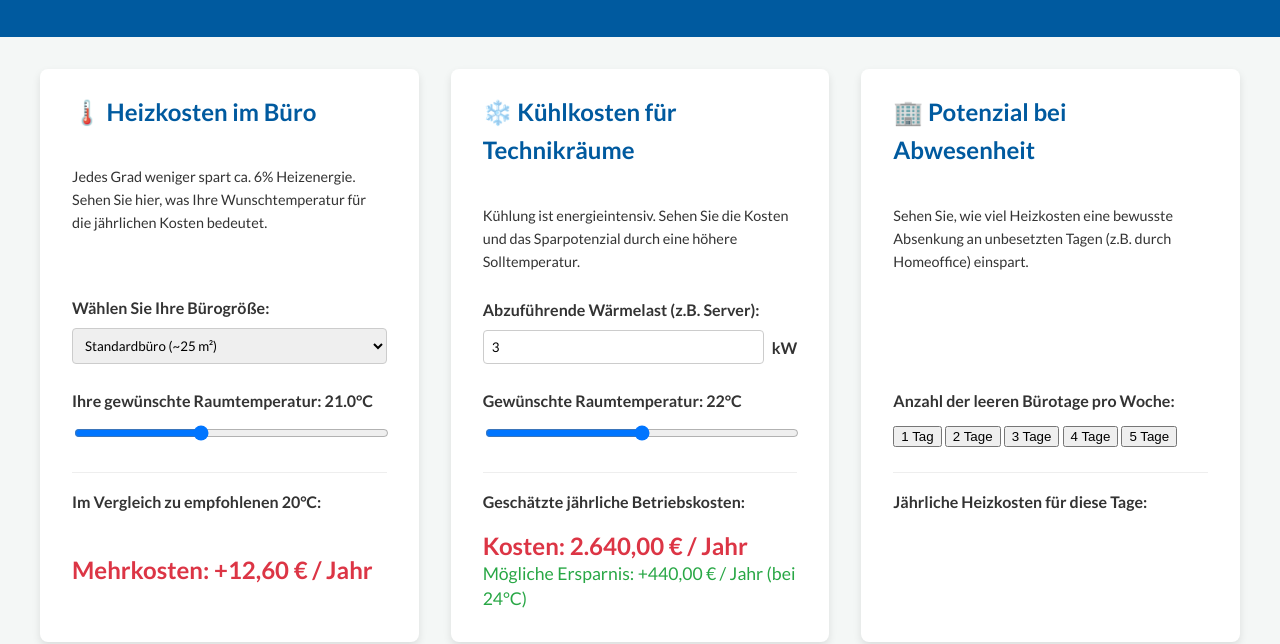
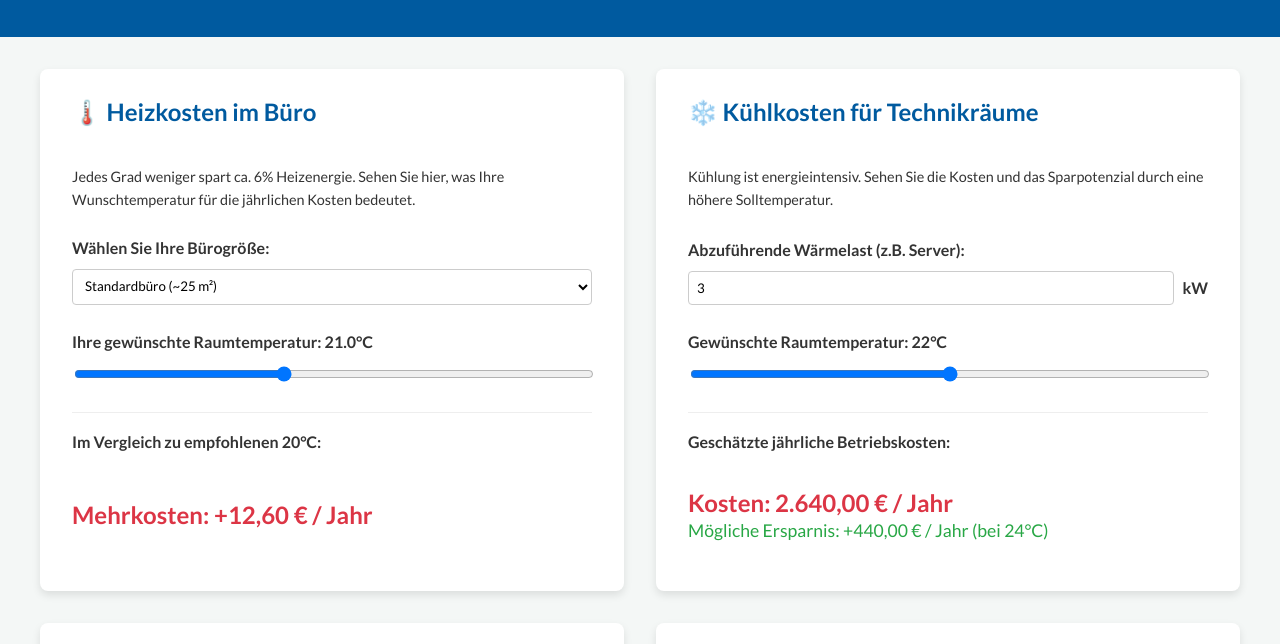
Before and after one commit to Oktaederim/EnergieNutzer, a plain HTML site: page index.html in a window 1280 px wide. Shown: the part 133-777 px from the top of the page. Drawn offline with Linux system fonts and the light colour scheme.

Commit message:
Update style.css
Neues Konzept

```diff
--- a/style.css
+++ b/style.css
@@ -1,4 +1,3 @@
-/* Grundlegende Stile und Variablen */
 :root {
     --primary-bg: #f4f7f6;
     --card-bg: #ffffff;
@@ -26,8 +25,16 @@ body {
     margin: 2rem auto;
     padding: 0 1rem;
     display: grid;
-    grid-template-columns: repeat(auto-fit, minmax(320px, 1fr));
+    /* Standardmäßig einspaltig für mobile Geräte */
+    grid-template-columns: 1fr;
     gap: 2rem;
+}
+
+/* 2x2 Grid für Bildschirme breiter als 900px */
+@media (min-width: 900px) {
+    .container {
+        grid-template-columns: repeat(2, 1fr);
+    }
 }
 
 header {
@@ -42,7 +49,6 @@ header h1 {
     font-size: 2.5rem;
 }
 
-/* Karten-Stil für Module */
 .card {
     background-color: var(--card-bg);
     border-radius: var(--border-radius);
@@ -64,62 +70,52 @@ header h1 {
     flex-grow: 1;
 }
 
-/* Eingabegruppen */
-.input-group {
-    margin-bottom: 1.5rem;
-}
+.input-group { margin-bottom: 1.5rem; }
+.input-group label { display: block; margin-bottom: 0.5rem; font-weight: 700; }
 
-.input-group label {
-    display: block;
-    margin-bottom: 0.5rem;
-    font-weight: 700;
-}
+.input-with-unit { display: flex; align-items: center; }
+.input-with-unit input { width: 80px; }
+.input-with-unit span { margin-left: 0.5rem; font-weight: 700; }
 
-.input-with-unit {
-    display: flex;
-    align-items: center;
-}
-
-.input-with-unit input {
-    width: 80px;
-}
-
-.input-with-unit span {
-    margin-left: 0.5rem;
-    font-weight: 700;
-}
-
-
-/* Formular-Elemente */
-input[type="range"] {
-    width: 100%;
-    cursor: pointer;
-}
-
+input[type="range"] { width: 100%; cursor: pointer; }
 input[type="number"], select {
     width: 100%;
     padding: 0.5rem;
     border: 1px solid #ccc;
     border-radius: 4px;
     font-family: var(--font-family);
+    background-color: #fff;
 }
 
-/* Ergebnis-Anzeige */
-.result {
-    margin-top: auto;
-    padding-top: 1rem;
-    border-top: 1px solid #eee;
+.button-group, .button-row {
+    display: flex;
+    gap: 0.5rem;
+    flex-wrap: wrap; /* Erlaubt Umbruch bei Platzmangel */
+}
+.button-group button, .button-row button {
+    flex-grow: 1;
+    padding: 0.75rem 0.5rem; /* Weniger horizontales Padding */
+    border: 2px solid var(--primary-color);
+    background-color: white;
+    color: var(--primary-color);
+    cursor: pointer;
+    border-radius: 4px;
+    font-weight: 700;
+    transition: all 0.2s ease-in-out;
+    text-align: center;
+}
+.button-group button.active, .button-row button.active {
+    background-color: var(--primary-color);
+    color: white;
 }
 
-.result p {
-    margin: 0 0 0.5rem 0;
-    font-weight: 700;
-}
+.result { margin-top: auto; padding-top: 1rem; border-top: 1px solid #eee; }
+.result p { margin: 0 0 0.5rem 0; font-weight: 700; }
 
 .cost-display {
     font-size: 1.5rem;
     font-weight: 700;
-    min-height: 6rem;
+    min-height: 6.5rem;
     display: flex;
     flex-direction: column;
     justify-content: center;
@@ -130,19 +126,10 @@ input[type="number"], select {
 .text-danger { color: var(--danger-color); }
 .text-neutral { color: var(--neutral-color); }
 
-.small-info {
-    font-size: 1.1rem;
-    font-weight: 400;
-    display: block;
-}
+.small-info { font-size: 1.1rem; font-weight: 400; display: block; }
 
-hr.separator {
-    border: none;
-    border-top: 1px solid #eee;
-    margin: 0.5rem 0;
-}
+hr.separator { border: none; border-top: 1px solid #eee; margin: 0.5rem 0; }
 
-/* Fußzeile */
 footer {
     text-align: center;
     padding: 2rem;
@@ -150,9 +137,3 @@ footer {
     font-size: 0.8rem;
     color: #666;
 }
-
-/* Responsive Anpassungen */
-@media (max-width: 768px) {
-    header h1 { font-size: 2rem; }
-    .container { grid-template-columns: 1fr; }
-}
```
